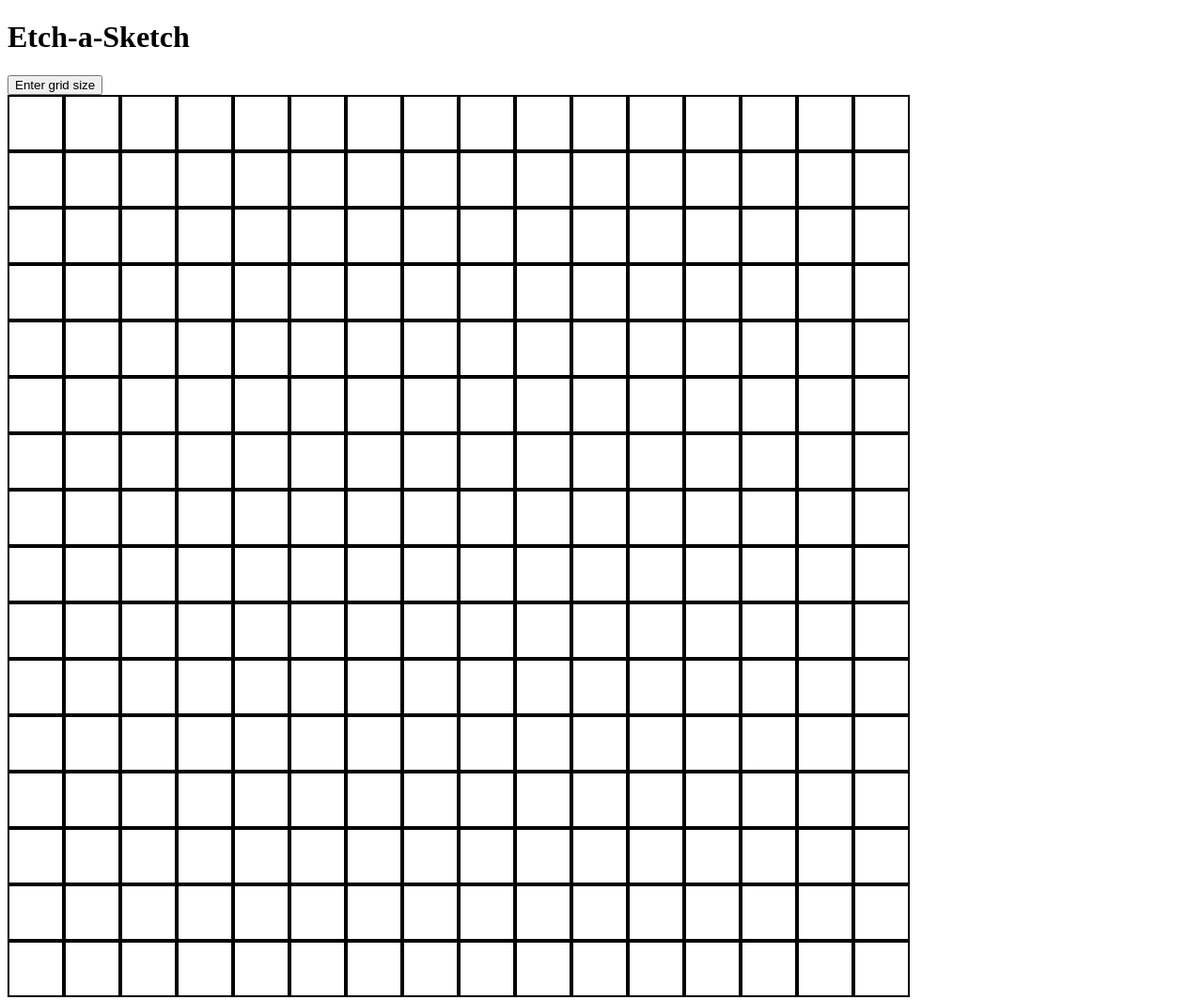
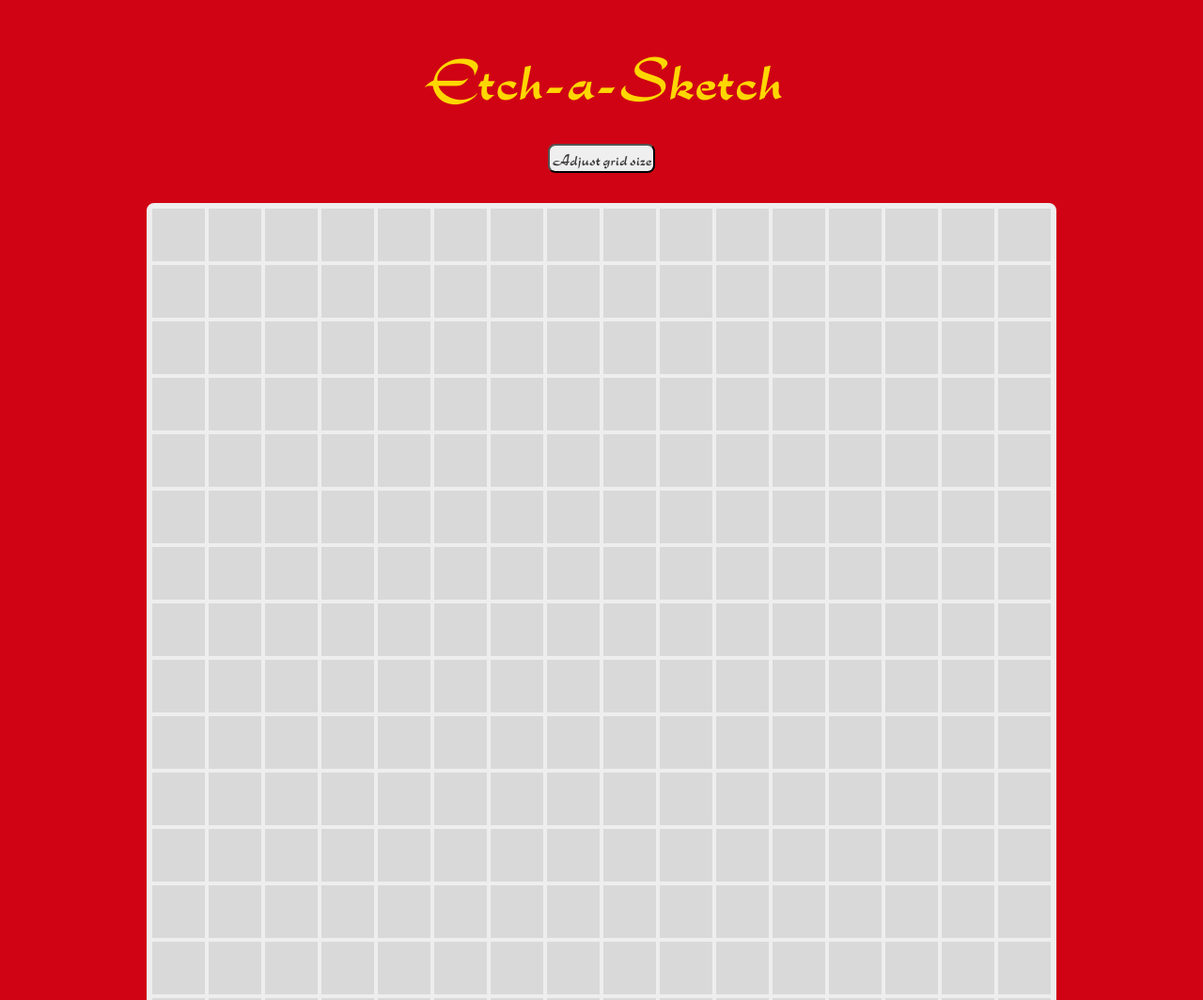
Before and after one commit to bafi-hng/odin-etch-a-sketch, a plain HTML site: page index.html in a window 1280 px wide. Shown: the top 1064 px of the page at 94% size. Drawn offline with Linux system fonts and the light colour scheme.

Commit message:
Style to look like Etch A Sketch

```diff
--- a/index.html
+++ b/index.html
@@ -8,7 +8,8 @@
 </head>
 <body>
     <h1>Etch-a-Sketch</h1>
-    <button>Enter grid size</button>
+    <button>Adjust grid size</button>
+    <!-- <div id="grid-size">grid size: 16 x 16</div> -->
     <div class="container"></div>
     <script src="script.js"></script>
 </body>
--- a/script.js
+++ b/script.js
@@ -13,18 +13,18 @@ function createGrid(gridSize = 16) {
     for (let i = 0; i < gridSize**2; i++) {
         const square = document.createElement("div");
         square.setAttribute("class", `square ${i}`);
-        square.setAttribute("style", `flex: 1 0 calc(100% / ${gridSize});`);
+        square.setAttribute("style", `flex: 1 0 calc(100% / ${gridSize}); border: calc(32px / ${gridSize}) solid #eeeeee;`);
         container.appendChild(square);
 
         square.addEventListener("mousedown", (event) => {
             event.preventDefault();
             isDrawing = true;
-            square.style.backgroundColor = "black";
+            square.style.backgroundColor = "#3D3D3D";
         });
 
         square.addEventListener("mousemove", () => {
             if (isDrawing) {
-                square.style.backgroundColor = "black";
+                square.style.backgroundColor = "#3D3D3D";
             }
         });
 
@@ -43,8 +43,13 @@ function deleteGrid() {
 const sizeButton = document.querySelector("button");
 sizeButton.addEventListener("click", () => {
     let sizeEntered = parseInt(prompt("Enter grid size n"));
+
+    if (Number.isNaN(sizeEntered)) {
+        return;
+    }
+
     let newGridSize = sizeEntered > 100 ? 100 : sizeEntered;
-
     deleteGrid();
     createGrid(newGridSize);
+
 });
--- a/style.css
+++ b/style.css
@@ -1,16 +1,55 @@
+@font-face {
+    font-family: "Rondo";
+    src: url("OPTIRondo-Bold.otf");
+}
+
+h1 {
+    font-family: "Rondo";
+    color: #FFD700;
+    font-size: 48px;
+}
+
+#grid-size {
+    font-family: "Rondo";
+    font-weight: bold;
+    color: #3D3D3D;
+    background-color: #eeeeee;
+    padding: 8px;
+    border-radius: 8px;
+}
+
+body {
+    background-color: #d00314;
+    display: flex;
+    flex-direction: column;
+    align-items: center;
+    margin-bottom: 128px;
+}
+
 .container {
     width: 960px;
     height: 960px;
     display: flex;
     flex-flow: row wrap;
+    border: 4px solid #eeeeee;
+    border-radius: 8px;
 }
 
 .square {
+    background-color: #D9D9D9;
     box-sizing: border-box;
     aspect-ratio: 1 / 1;
-    border: 2px solid black;
 }
 
 .square:hover {
-    background-color: black;
+    background-color: #3D3D3D;
 }
+
+button {
+    font-family: "Rondo";
+    font-weight: bold;
+    color: #3D3D3D;
+    padding: 2px;
+    border-radius: 8px;
+    margin-bottom: 32px;
+}
```
Also changed, not shown: OPTIRondo-Bold.otf (added).
